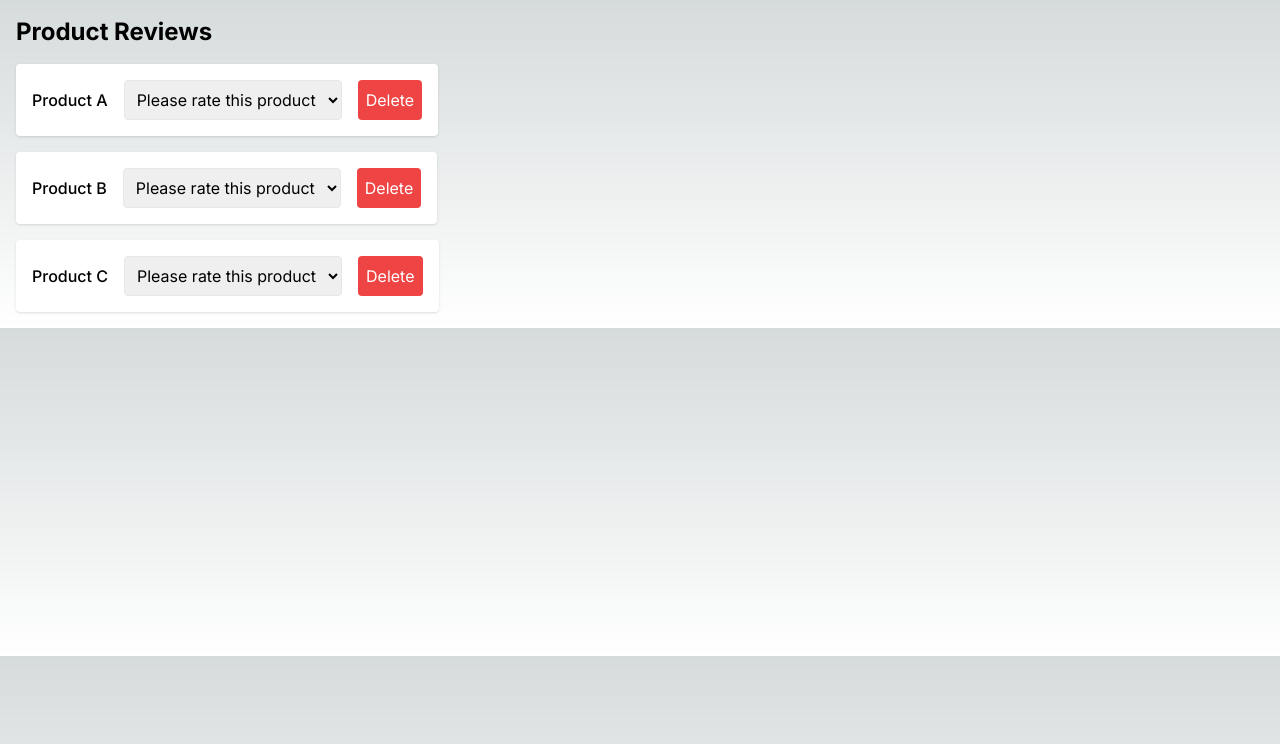
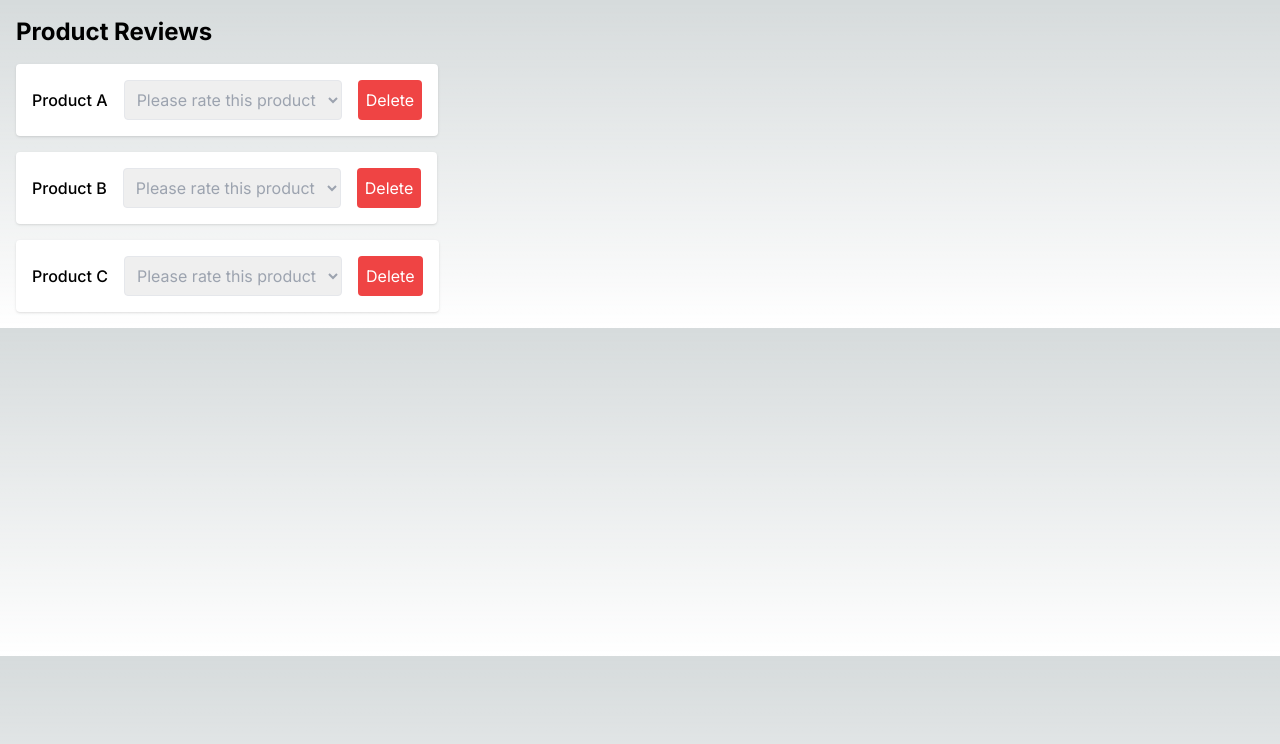
Before and after one commit to golf-sarawut/nextjs-code-examples, a Next.js app: page /bug1 in a window 1280 px wide. Shown: the top 744 px of the page. Built offline with nearby package versions, Linux system fonts and the light colour scheme.

Commit message:
update code.

```diff
--- a/app/bug1/components/ProductRating/index.tsx
+++ b/app/bug1/components/ProductRating/index.tsx
@@ -8,8 +8,9 @@ export const ProductRating: React.FC<ProductRatingProps> = ({ onRate }) => {
   return (
     <select
       defaultValue=""
-      className="ml-4 p-2 border rounded text-black"
+      className="ml-4 p-2 border rounded text-black invalid:text-gray-400"
       onChange={(e) => onRate(e.target.value)}
+      required
     >
       <option value="" disabled>
         Please rate this product
```
Also changed, not shown: app/bug1/readme.md.
